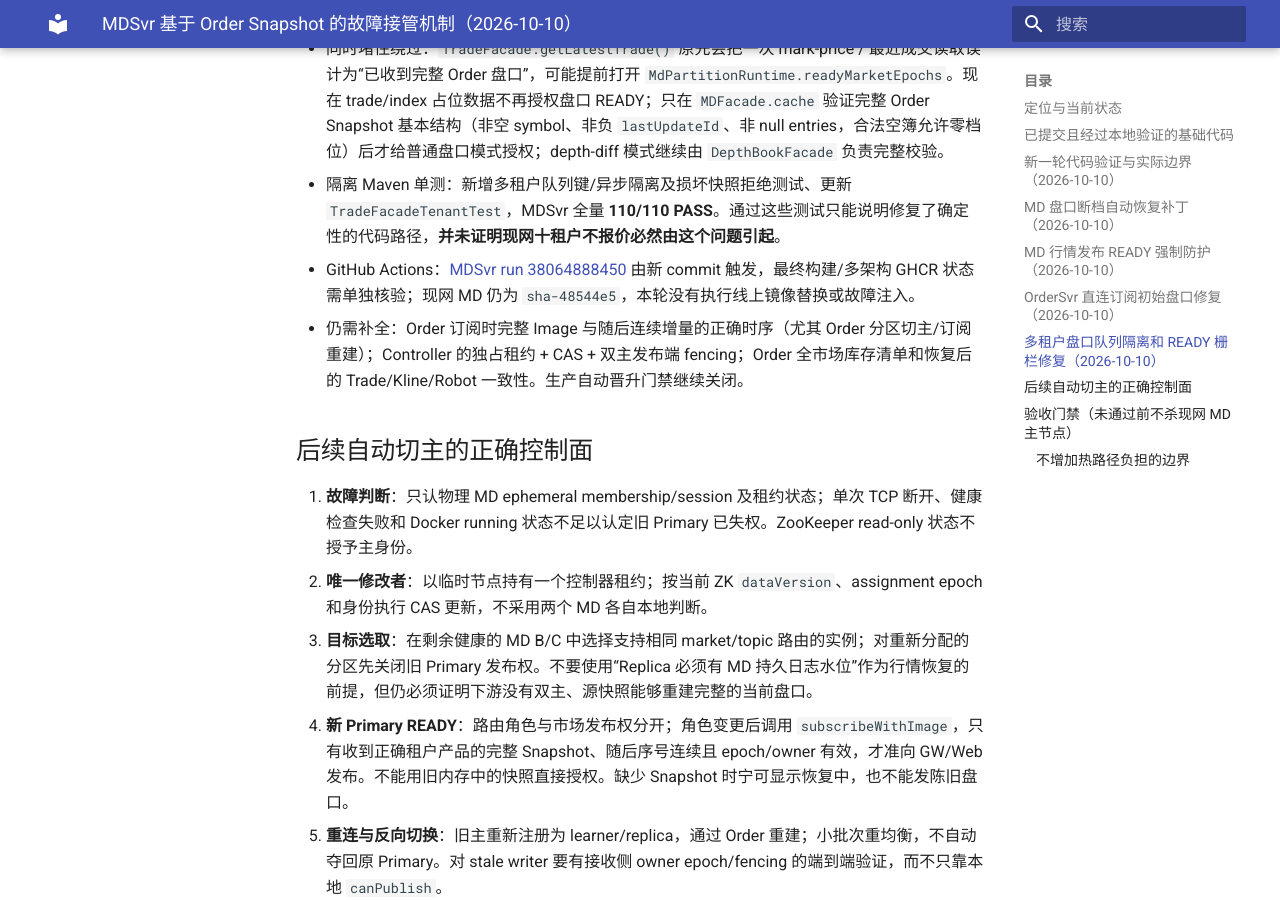
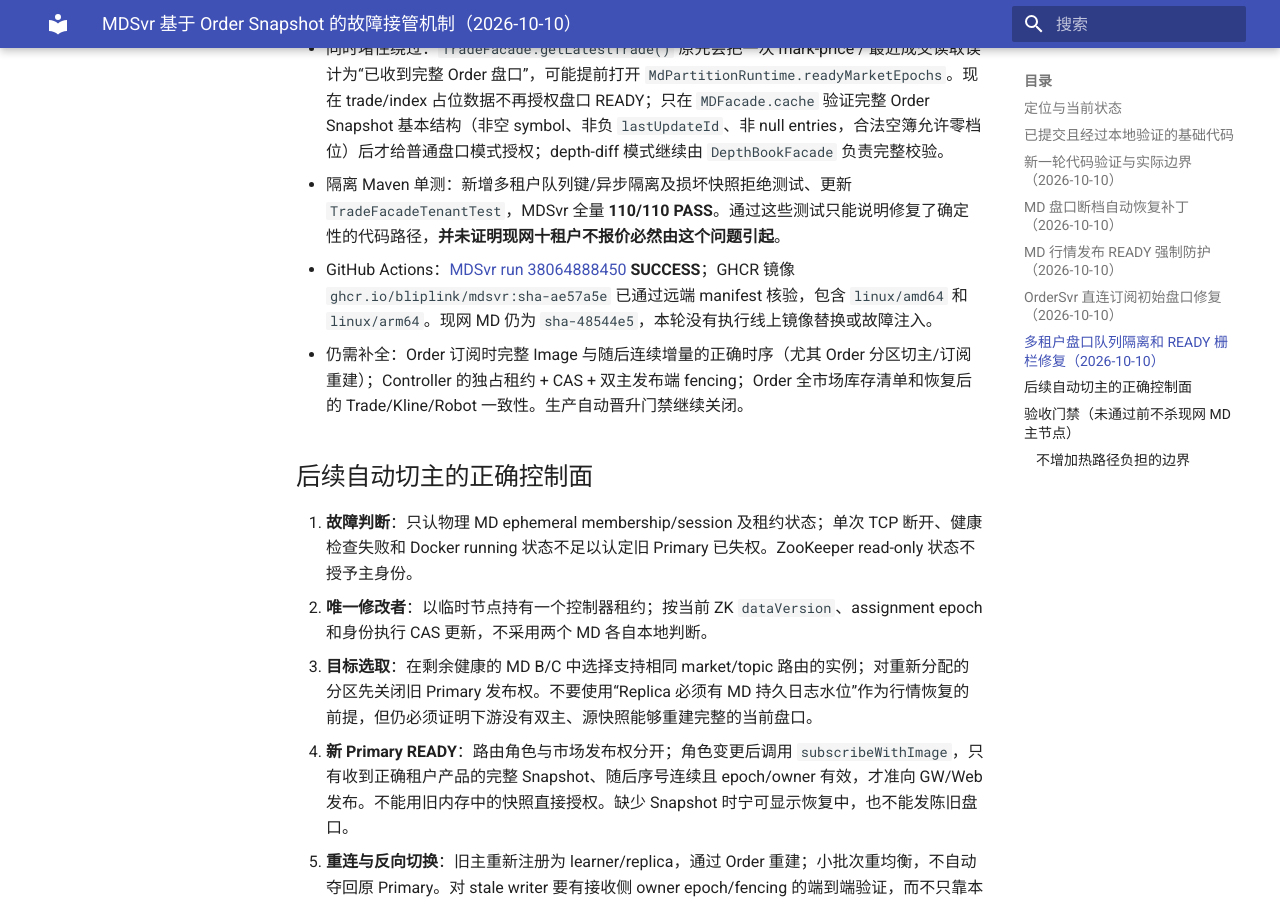
Before and after one commit to bliplink/dc-quant-deploy, an MkDocs documentation site: the page built from docs/MD_ORDER_SNAPSHOT_FAILOVER_RECOVERY_20261010.zh-CN.md, in a window 1280 px wide and 900 px high, scrolled down 3989 px. Built offline with MkDocs 1.6.1 and Material for MkDocs 9.7.7, drawn with Linux system fonts in a browser that asks for light colours.

Commit message:
docs(md-ha): verify repaired tenant-cache MD image publication

```diff
--- a/docs/MD_ORDER_SNAPSHOT_FAILOVER_RECOVERY_20261010.zh-CN.md
+++ b/docs/MD_ORDER_SNAPSHOT_FAILOVER_RECOVERY_20261010.zh-CN.md
@@ -55,7 +55,7 @@
 - [MDSvr `ae57a5e`](https://github.com/bliplink/com.app.dc.mdsvr/commit/ae57a5e)：修复 `MDFacade.book` 向 `AsyncCacheThreadGroup` 递交任务时**仅以 securityId 为键**导致同一交易对的不同租户快照在队列里相互覆盖。现改用 `PartitionHasher.join(location,marketIndicator,securityId)`，同一市场仍允许合并高频变化，但不同租户/交易市场不能互相覆盖。没有增加消费线程、ZK 请求、写盘或 MD 同步复制。
 - 同时堵住绕过：`TradeFacade.getLatestTrade()` 原先会把一次 mark-price / 最近成交读取误计为“已收到完整 Order 盘口”，可能提前打开 `MdPartitionRuntime.readyMarketEpochs`。现在 trade/index 占位数据不再授权盘口 READY；只在 `MDFacade.cache` 验证完整 Order Snapshot 基本结构（非空 symbol、非负 `lastUpdateId`、非 null entries，合法空簿允许零档位）后才给普通盘口模式授权；depth-diff 模式继续由 `DepthBookFacade` 负责完整校验。
 - 隔离 Maven 单测：新增多租户队列键/异步隔离及损坏快照拒绝测试、更新 `TradeFacadeTenantTest`，MDSvr 全量 **110/110 PASS**。通过这些测试只能说明修复了确定性的代码路径，**并未证明现网十租户不报价必然由这个问题引起**。
-- GitHub Actions：[MDSvr run 38064888450](https://github.com/bliplink/com.app.dc.mdsvr/actions/runs/38064888450) 由新 commit 触发，最终构建/多架构 GHCR 状态需单独核验；现网 MD 仍为 `sha-48544e5`，本轮没有执行线上镜像替换或故障注入。
+- GitHub Actions：[MDSvr run 38064888450](https://github.com/bliplink/com.app.dc.mdsvr/actions/runs/38064888450) **SUCCESS**；GHCR 镜像 `ghcr.io/bliplink/mdsvr:sha-ae57a5e` 已通过远端 manifest 核验，包含 `linux/amd64` 和 `linux/arm64`。现网 MD 仍为 `sha-48544e5`，本轮没有执行线上镜像替换或故障注入。
 - 仍需补全：Order 订阅时完整 Image 与随后连续增量的正确时序（尤其 Order 分区切主/订阅重建）；Controller 的独占租约 + CAS + 双主发布端 fencing；Order 全市场库存清单和恢复后的 Trade/Kline/Robot 一致性。生产自动晋升门禁继续关闭。
 
 ## 后续自动切主的正确控制面
```
